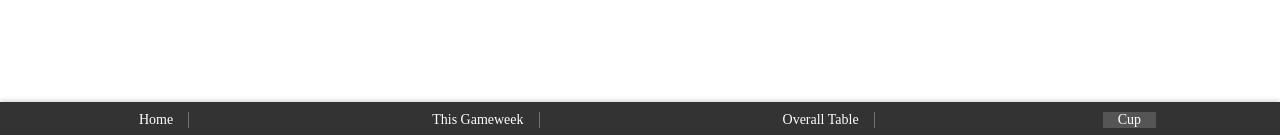
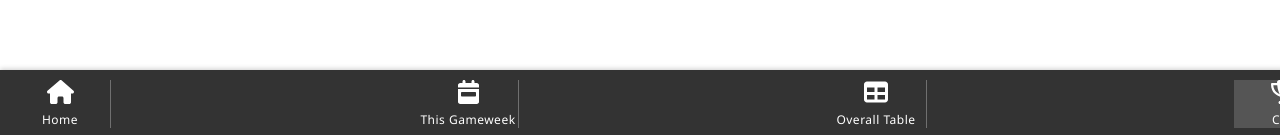
Before and after one commit to ohad2712/betcha, a React (Create React App) app in the folder frontend/: page /cup in a window 1280 px wide. Shown: the part 662-797 px from the top of the page. Built offline with nearby package versions, Linux system fonts and the light colour scheme; no server answers; sample sign-in values are in the browser's storage.

Commit message:
better design the navbar

```diff
--- a/frontend/package.json
+++ b/frontend/package.json
@@ -3,6 +3,8 @@
   "version": "0.1.0",
   "private": true,
   "dependencies": {
+    "@fortawesome/free-solid-svg-icons": "^6.6.0",
+    "@fortawesome/react-fontawesome": "^0.2.2",
     "@reduxjs/toolkit": "^2.2.7",
     "@testing-library/jest-dom": "^5.17.0",
     "@testing-library/react": "^13.4.0",
--- a/frontend/src/components/BottomNav.css
+++ b/frontend/src/components/BottomNav.css
@@ -1,13 +1,13 @@
 .bottom-nav {
   display: flex;
-    justify-content: space-around; /* Distribute items evenly */
+  justify-content: space-between; /* Distribute items evenly */
   align-items: center; /* Center items vertically */
   background-color: #333; /* Background color */
   padding: 10px; /* Padding around items */
   position: fixed; /* Fixes the navbar to the bottom of the viewport */
   bottom: 0; /* Aligns the navbar to the bottom */
   left: 0; /* Aligns the navbar to the left */
-    width: 100%; /* Ensures the navbar spans the full width */
+  width: 105%; /* Ensures the navbar spans the full width */
   box-shadow: 0 -1px 5px rgba(0, 0, 0, 0.2); /* Shadow effect */
   z-index: 1000; /* Keeps it above other content */
   box-sizing: border-box; /* Includes padding and border in the element’s total width and height */
@@ -16,10 +16,26 @@
 .nav-item {
   color: white; /* Text color */
   text-decoration: none; /* Removes underline */
-    font-size: 14px; /* Font size */
-    padding: 0 15px; /* Padding on left and right sides */
-    position: relative; /* For positioning the border */
+  text-align: center; /* Center text horizontally */
+  display: flex;
+  flex-direction: column; /* Stack icon and label vertically */
+  align-items: center; /* Center items horizontally */
+  flex: 1; /* Allow items to grow and fill available space */
+  max-width: 100px; /* Optional: limit width to keep items from stretching too much */
 }
+
+.nav-icon {
+  font-size: 24px; /* Icon size */
+  margin-bottom: 4px; /* Space between icon and label */
+}
+
+.nav-label {
+  font-size: 12px; /* Font size for label */
+  font-family: 'Segoe UI', Tahoma, Geneva, Verdana, sans-serif; /* A more modern, readable font */
+  font-weight: 400; /* Lighter weight for a more delicate appearance */
+  letter-spacing: 0.5px; /* Slight spacing for better readability */
+}
+
 
 .nav-item:not(:last-child) {
   border-right: 1px solid rgba(255, 255, 255, 0.3); /* Light white-ish vertical line */
--- a/frontend/src/components/BottomNav.tsx
+++ b/frontend/src/components/BottomNav.tsx
@@ -1,6 +1,8 @@
 // src/components/BottomNav.tsx
 import React from 'react';
 import { Link, useLocation } from 'react-router-dom';
+import { FontAwesomeIcon } from '@fortawesome/react-fontawesome';
+import { faHome, faCalendarWeek, faTable, faTrophy } from '@fortawesome/free-solid-svg-icons';
 import './BottomNav.css'; // Import the CSS file for styling
 
 const BottomNav: React.FC = () => {
@@ -12,10 +14,30 @@ const BottomNav: React.FC = () => {
 
   return (
     <div className="bottom-nav">
-      <Link to="/home" className={getNavItemClass('/home')}>Home</Link>
-      <Link to="/this-gameweek" className={getNavItemClass('/this-gameweek')}>This Gameweek</Link>
-      <Link to="/overall-table" className={getNavItemClass('/overall-table')}>Overall Table</Link>
-      <Link to="/cup" className={getNavItemClass('/cup')}>Cup</Link>
+      <Link to="/home" className={getNavItemClass('/home')}>
+        <div className="nav-icon">
+          <FontAwesomeIcon icon={faHome} />
+        </div>
+        <div className="nav-label">Home</div>
+      </Link>
+      <Link to="/this-gameweek" className={getNavItemClass('/this-gameweek')}>
+        <div className="nav-icon">
+          <FontAwesomeIcon icon={faCalendarWeek} />
+        </div>
+        <div className="nav-label">This Gameweek</div>
+      </Link>
+      <Link to="/overall-table" className={getNavItemClass('/overall-table')}>
+        <div className="nav-icon">
+          <FontAwesomeIcon icon={faTable} />
+        </div>
+        <div className="nav-label">Overall Table</div>
+      </Link>
+      <Link to="/cup" className={getNavItemClass('/cup')}>
+        <div className="nav-icon">
+          <FontAwesomeIcon icon={faTrophy} />
+        </div>
+        <div className="nav-label">Cup</div>
+      </Link>
     </div>
   );
 };
```
Also changed, not shown: 1 other file (tests, documents, lock files or other folders). Lines whose indentation alone changed are shown as unchanged.
